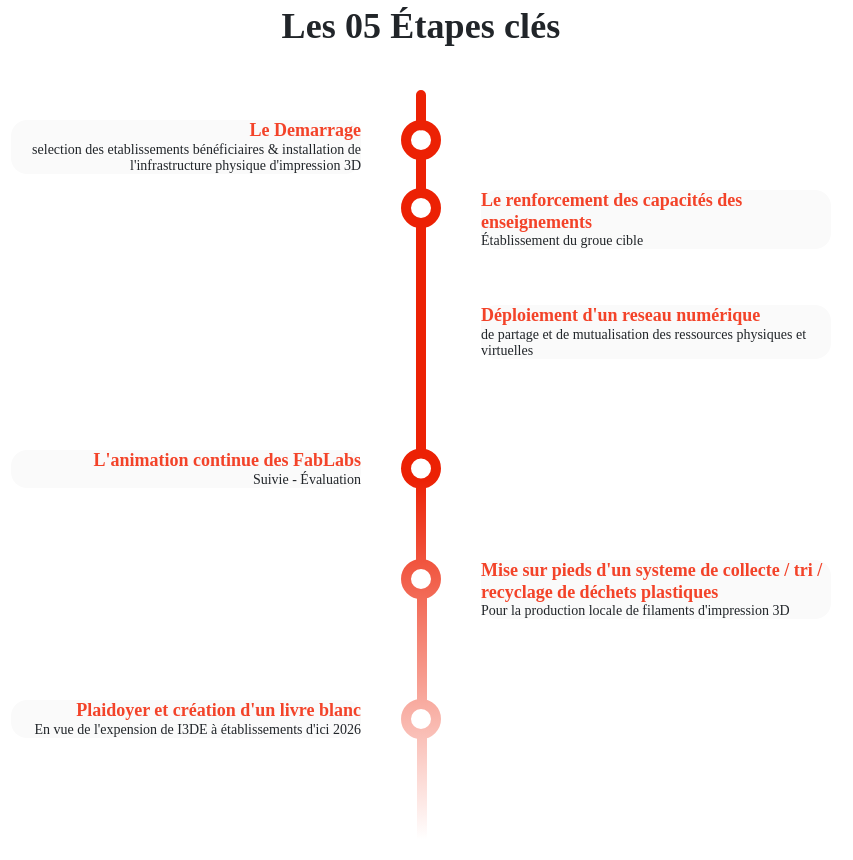
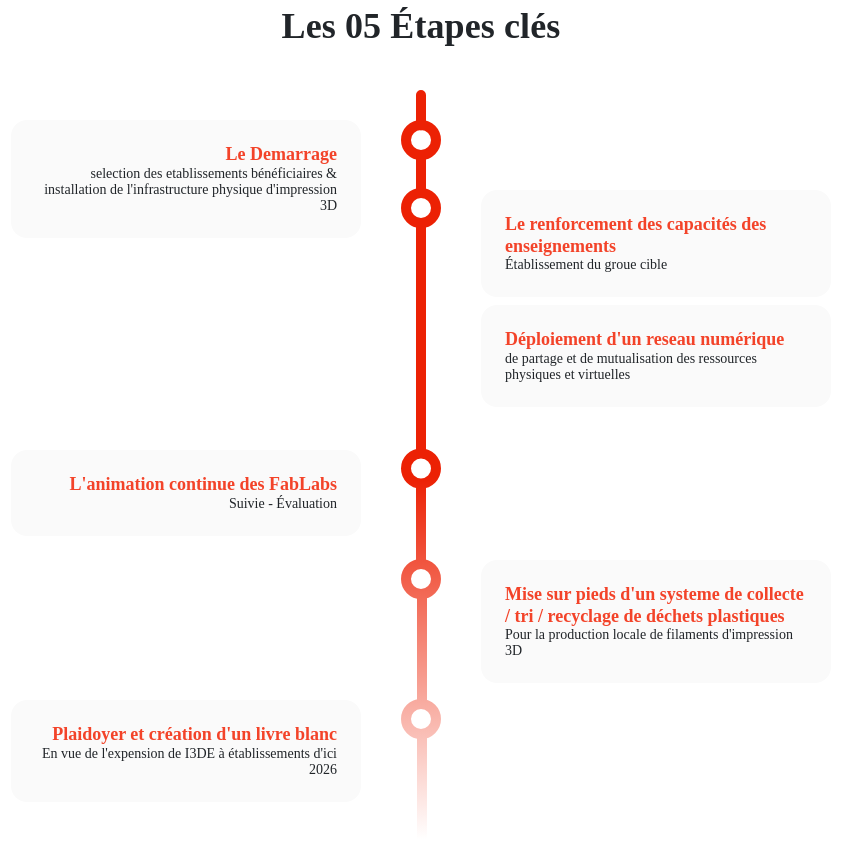
Before and after one commit to junior-boop/i3de, a Next.js app: page / in a window 1280 px wide. Shown: the part 3940-4800 px from the top of the page, without its empty margins (219-1072 px from the left). Built offline with nearby package versions, Linux system fonts and the light colour scheme.

Commit message:
i3de-projet

```diff
--- a/public/style.css
+++ b/public/style.css
@@ -1564,7 +1564,7 @@ img, svg {
 }
 
 .Cadre {
-    padding: 24;
+    padding: 24px;
 }
 
 .tree {
```
